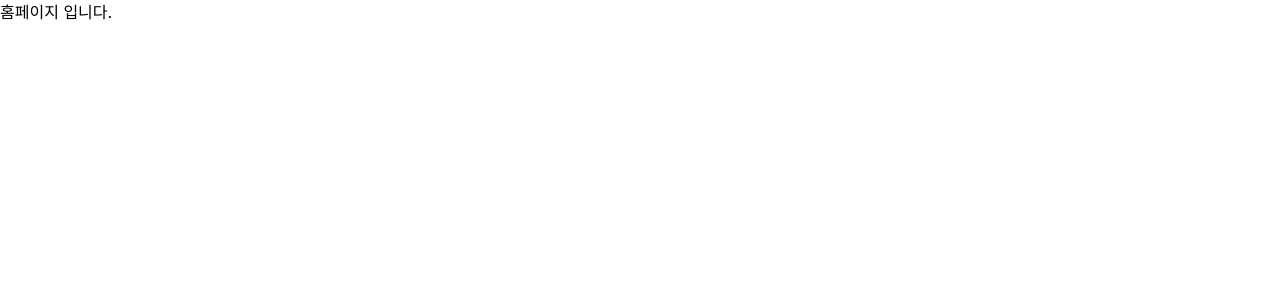
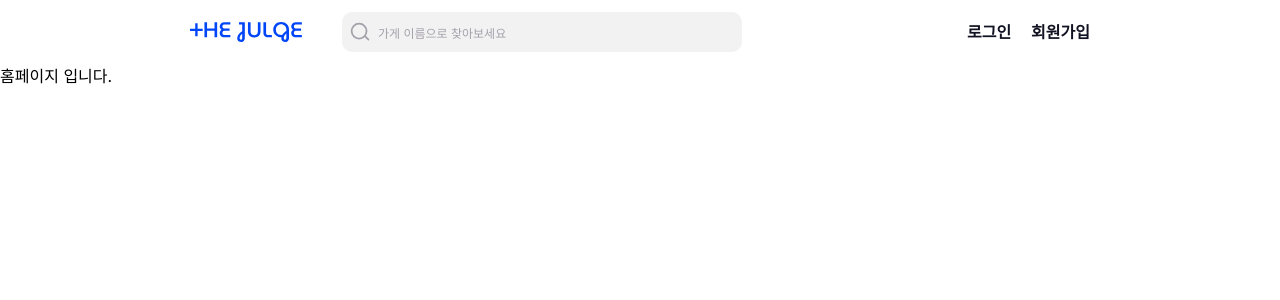
Before and after one commit to 5-PS/DANCHOO, a Next.js app: page / in a window 1280 px wide. Shown: the top 300 px of the page. Built offline with nearby package versions, Linux system fonts and the light colour scheme.

Commit message:
feat: layout에 gnb 추가 및 gnb 패딩 수정

```diff
--- a/app/layout.tsx
+++ b/app/layout.tsx
@@ -1,6 +1,8 @@
 import './globals.css';
 
 import { Inter } from 'next/font/google';
+
+import Gnb from '@/components/gnb/gnb';
 
 import type { Metadata } from 'next';
 
@@ -18,7 +20,10 @@ export default function RootLayout({
 }>) {
   return (
     <html lang="ko">
-      <body className={inter.className}>{children}</body>
+      <body className={inter.className}>
+        <Gnb />
+        {children}
+      </body>
     </html>
   );
 }
--- a/components/gnb/gnb.tsx
+++ b/components/gnb/gnb.tsx
@@ -63,7 +63,7 @@ function Gnb() {
   const auth: boolean = false;
   const userType: string = 'employee';
   return (
-    <header className="sticky top-0 z-10 px-5 py-3 m-auto bg-white md:p-8 w-full md:max-w-[964px]">
+    <header className="sticky top-0 z-10 px-5 py-3 m-auto bg-white md:px-8 w-full md:max-w-[964px]">
       <nav className="flex flex-wrap items-center gap-4 md:relative md:gap-10">
         <Link href="/">
           <Image src="/icons/logo.svg" width={112} height={40} alt="로고" />
```
